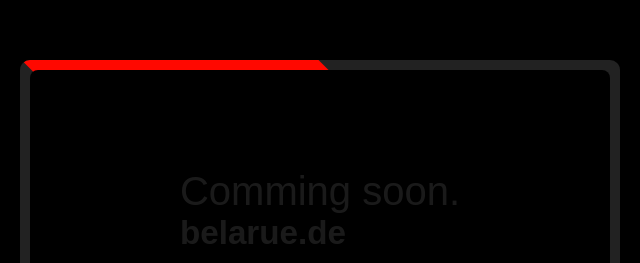
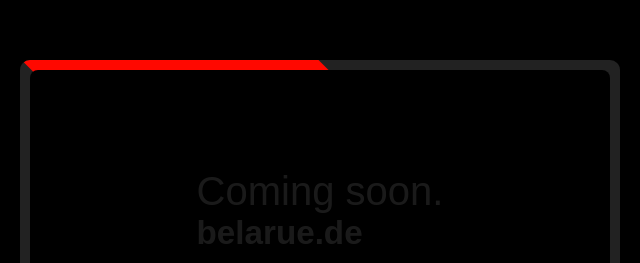
Before and after one commit to pushyyy/belarue, a plain HTML site: page index.html in a window 1280 px wide. Shown: the part 190-453 px from the top of the page, 320-960 px from the left. Drawn offline with Linux system fonts and the light colour scheme.

Commit message:
Update index.html

```diff
--- a/index.html
+++ b/index.html
@@ -9,7 +9,7 @@
 <div class="animated_card">
     <nav>
     <ul>
-        <a>Comming soon.</a>
+        <a>Coming soon.</a>
         <h5>belarue.de</h5>
     </ul>
     </nav>
```
